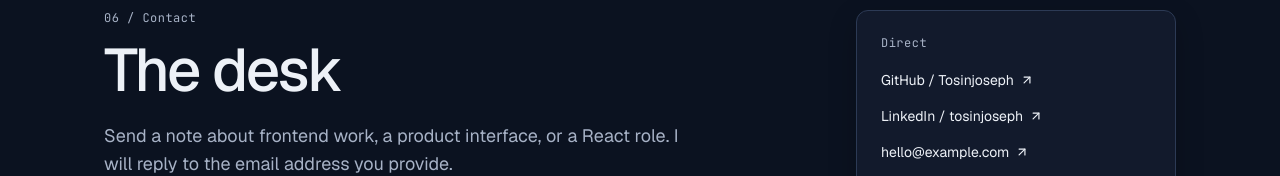
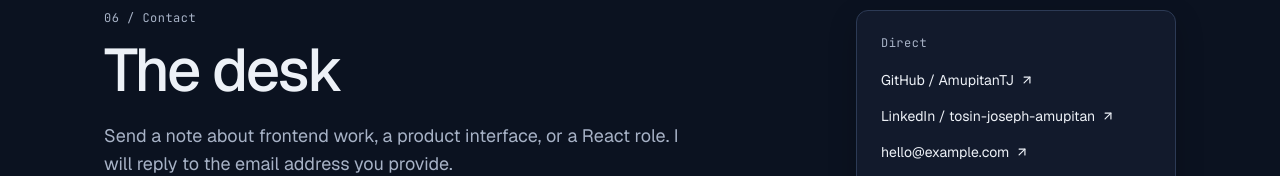
Before and after one commit to AmupitanTJ/AmupitanTJ, a Next.js app: page /contact in a window 1280 px wide. Shown: the part 151-327 px from the top of the page. Built offline with nearby package versions, Linux system fonts and the light colour scheme; no server answers.

Commit message:
fix: update social profile links

```diff
--- a/content/site.ts
+++ b/content/site.ts
@@ -26,13 +26,13 @@ export const site: SiteContent = {
   social: [
     {
       label: "GitHub",
-      href: "https://github.com/Tosinjoseph",
-      handle: "Tosinjoseph",
+      href: "https://github.com/AmupitanTJ/",
+      handle: "AmupitanTJ",
     },
     {
       label: "LinkedIn",
-      href: "https://www.linkedin.com/in/tosinjoseph",
-      handle: "tosinjoseph",
+      href: "https://www.linkedin.com/in/tosin-joseph-amupitan-051814260/",
+      handle: "tosin-joseph-amupitan",
     },
   ],
 };
```
Also changed, not shown: 1 other file (tests, documents, lock files or other folders).
